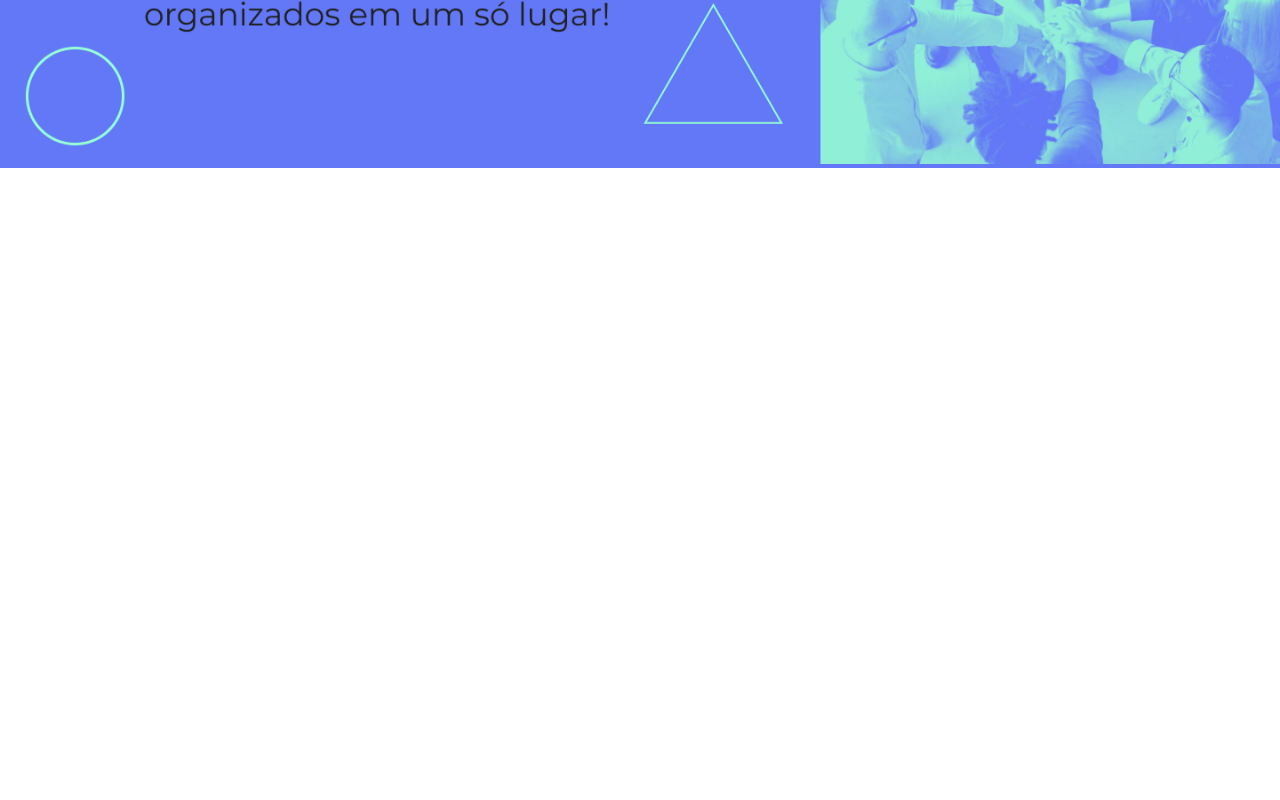
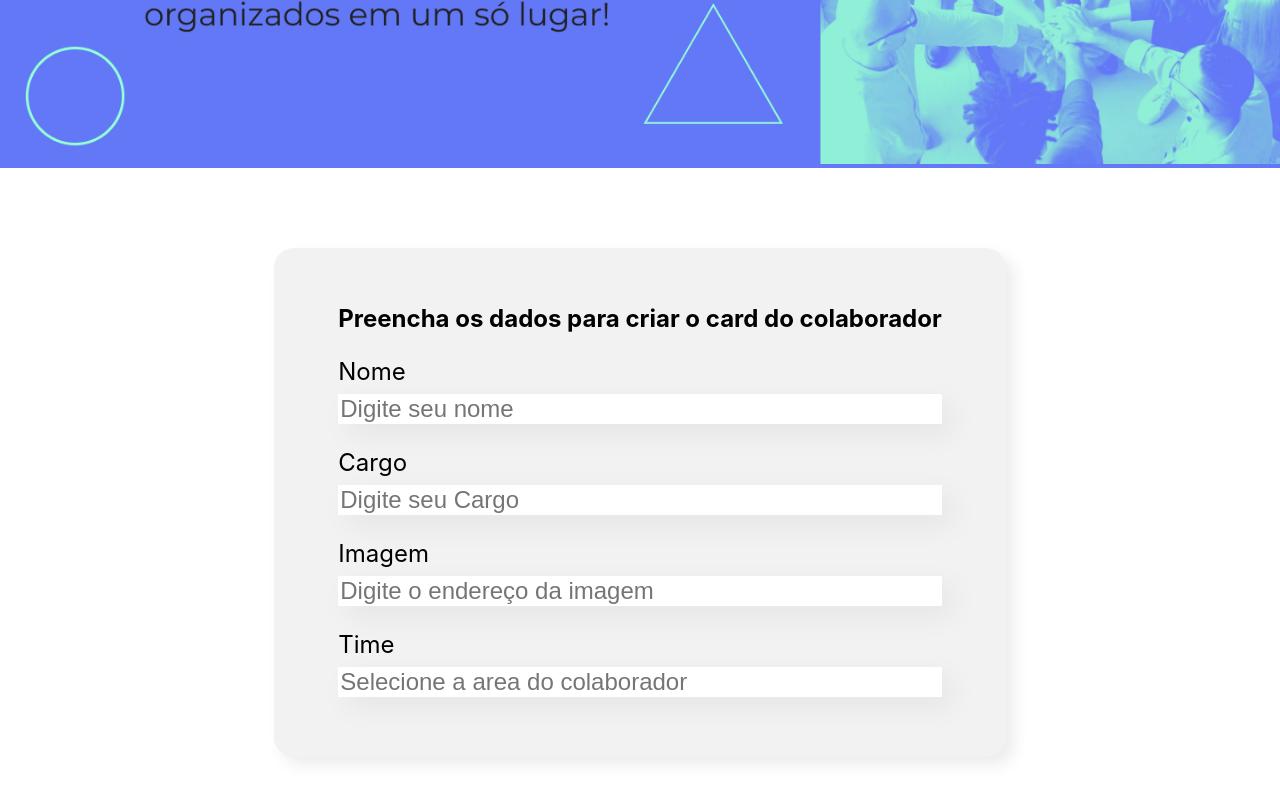
Before and after one commit to sdlima4025/organo, a React (Create React App) app: page / in a window 1280 px wide. Shown: the part 330-1130 px from the top of the page. Before the commit the page ends 800 px from the top, so only its background shows below. Built offline with nearby package versions, Linux system fonts and the light colour scheme.

Commit message:
criado oBanner e o CampoTexto

```diff
--- a/src/App.js
+++ b/src/App.js
@@ -1,9 +1,13 @@
 import Banner from './componentes/Banner/Banner';
+import Formulario from './componentes/Formulario';
+
 
 function App() {
   return (
     <div className="App">
       <Banner/>
+      <Formulario />
+
     </div>
   );
 }
--- /dev/null
+++ b/src/componentes/Formulario/Formulario.css
@@ -0,0 +1,13 @@
+.formulario {
+  display: flex;
+  justify-content: center;
+  margin: 80px 0;
+}
+
+.formulario form {
+  max-width: 80%;
+  background-color: #f2f2f2;
+  border-radius: 20px;
+  padding:  36px 64px;
+  box-shadow: 8px 8px 16px rgba(0,0,0, 0.08);
+}
--- /dev/null
+++ b/src/componentes/Formulario/index.js
@@ -0,0 +1,19 @@
+import CampoTexto from '../campoTexto'
+import './Formulario.css'
+
+
+const Formulario = () => {
+  return(
+    <section className='formulario'>
+      <form>
+        <h2>Preencha os dados para criar o card do colaborador</h2>
+      <CampoTexto label='Nome' placeholder='Digite seu nome'/>
+      <CampoTexto label='Cargo'placeholder='Digite seu Cargo'/>
+      <CampoTexto label='Imagem'placeholder='Digite o endereço da imagem'/>
+      <CampoTexto label='Time'placeholder='Selecione a area do colaborador'/>
+      </form>
+    </section>
+  )
+}
+
+export default Formulario
--- /dev/null
+++ b/src/componentes/campoTexto/CampoTexto.css
@@ -0,0 +1,18 @@
+.campo-texto {
+  margin: 24px 0;
+}
+
+.campo-texto label {
+  display: block;
+  margin-bottom: 8px;
+  font-size: 24px;
+}
+
+.campo-texto input {
+  background-color: #FFF;
+  box-shadow: 10px 10px 30px rgba(0,0,0, 0.06);
+  width: 100%;
+  border: none;
+  font-size: 24px;
+  box-sizing: border-box;
+}
--- /dev/null
+++ b/src/componentes/campoTexto/index.js
@@ -0,0 +1,15 @@
+import './CampoTexto.css'
+const CampoTexto = (props) => {
+
+  return (
+    <div className="campo-texto">
+      <label>
+        {props.label}
+        </label>
+      <input placeholder={props.placeholder}/>
+    </div>
+  )
+
+}
+
+export default CampoTexto
```
